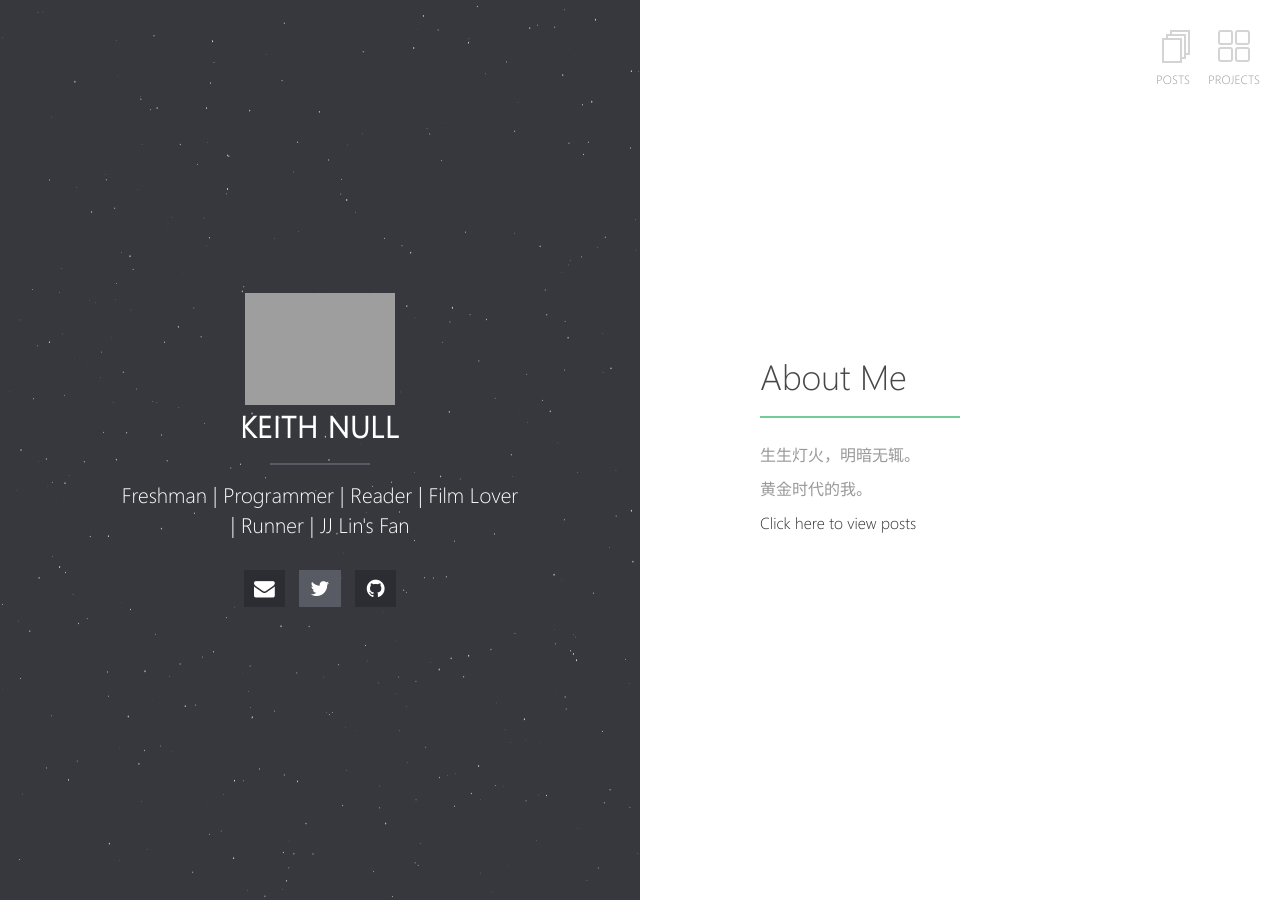
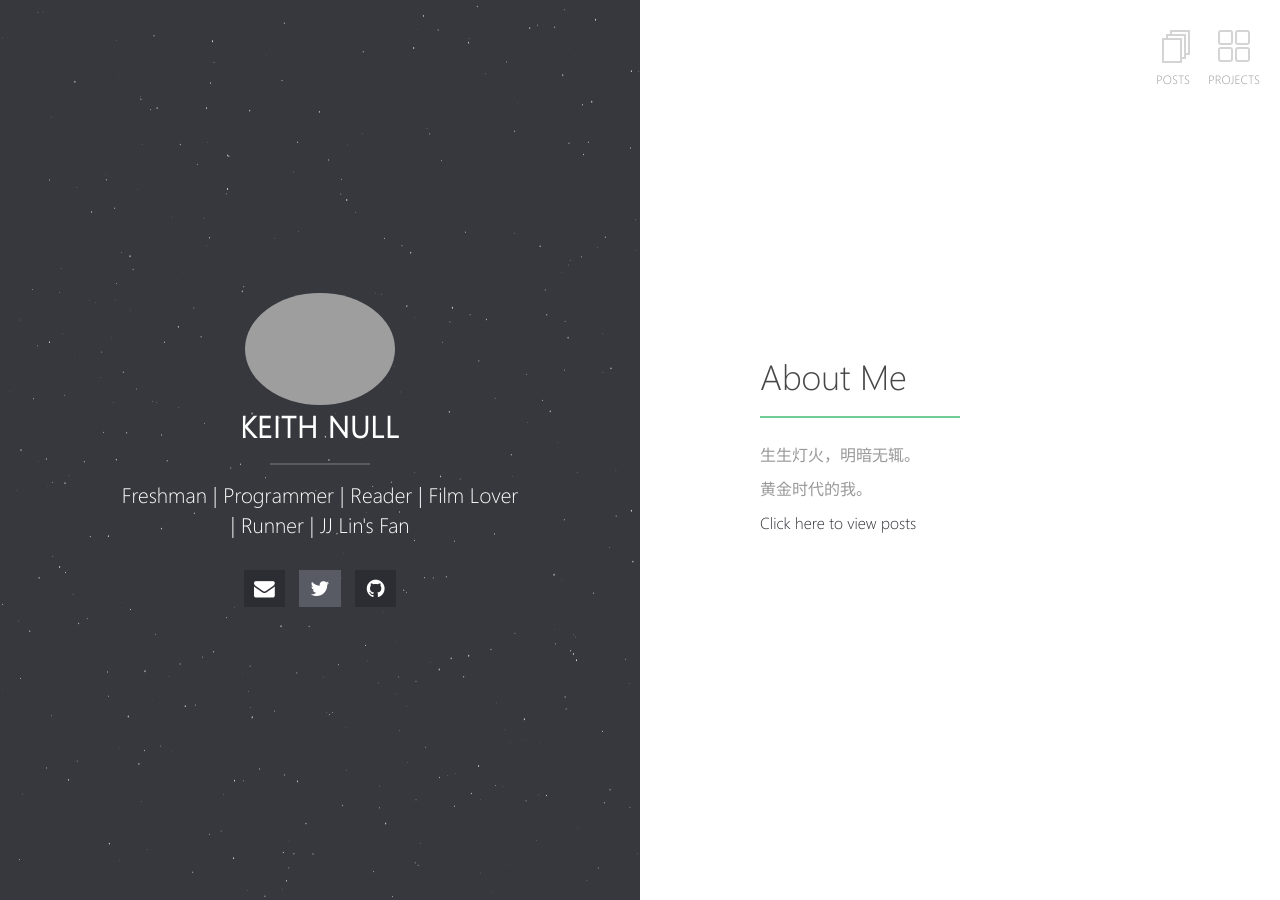
Before and after one commit to izackwu/blog, a Jekyll site: the page built from index.md, in a window 1280 px wide. Built offline with Jekyll 4.4.1, drawn with Linux system fonts in a browser that asks for light colours; our own code applies the rules of GitHub Pages for plain Markdown files.

Commit message:
Change the logo and make it round

```diff
--- a/_config.yml
+++ b/_config.yml
@@ -2,8 +2,8 @@
 title: Keith Null
 description: Freshman | Programmer | Reader | Film Lover | Runner | JJ Lin's Fan
 url: http://keithnull.top
-logo: halve.png                                       # Site logo
-locale: en_US
+logo: author.jpg                                       # Site logo
+locale: zh_CN
 
 # Left Block Images
 background:
--- a/assets/_sass/_site.scss
+++ b/assets/_sass/_site.scss
@@ -292,6 +292,12 @@ canvas {
   font: 0/0 verdana;
   color: transparent;
   text-shadow: none;
+  img {
+    height: auto;
+    border-radius: 50%;
+    -webkit-border-radius: 50%;
+    -moz-border-radius: 50%;
+  }
 }
 
 .main-info,
```
